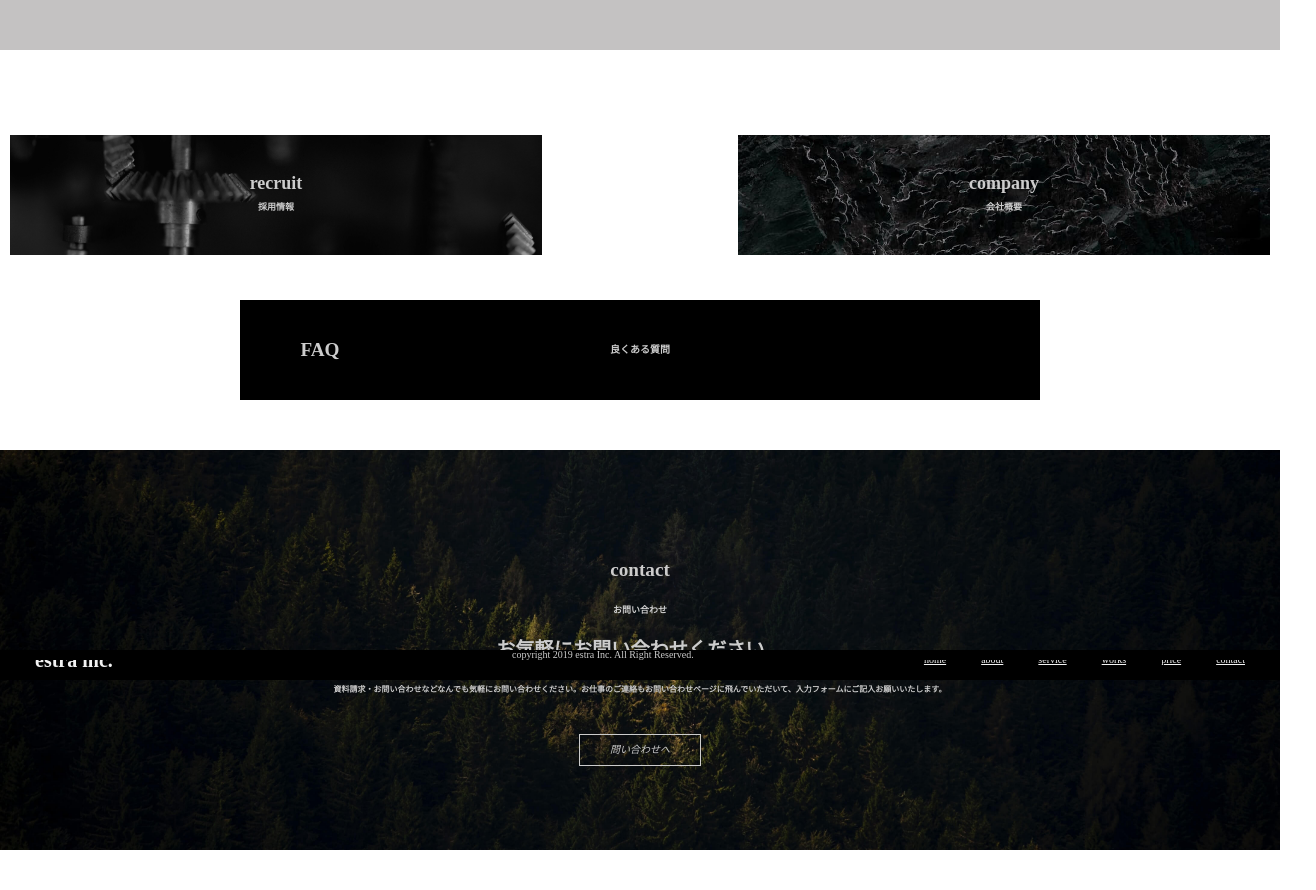
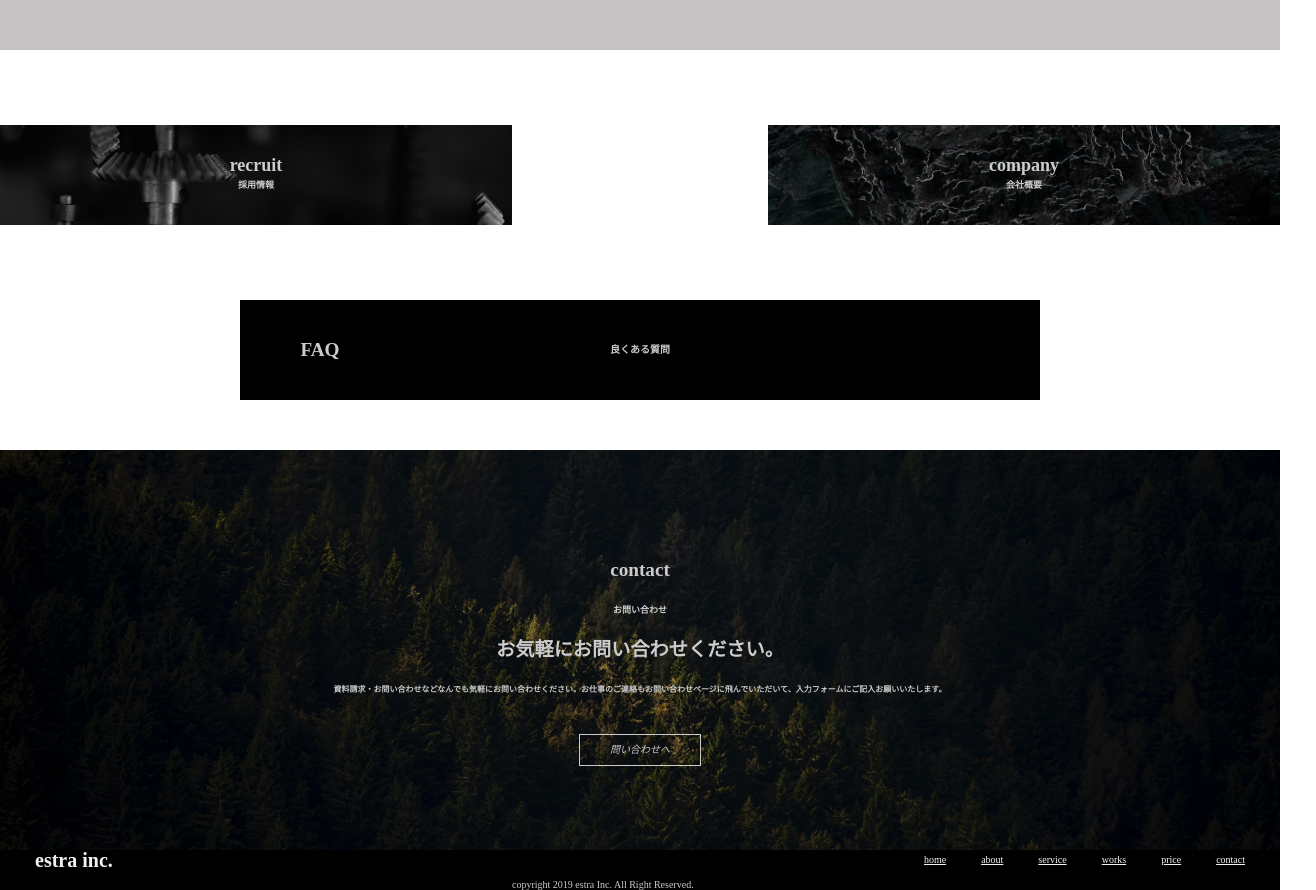
Before and after one commit to Keiko-lab/coachtech, a plain HTML site: page index.html in a window 1280 px wide. Shown: the part 1580-2470 px from the top of the page, 1316 px wide, since content can reach past the window. Before the commit the page ends 2430 px from the top, so only its background shows below. Drawn offline with Linux system fonts and the light colour scheme.

Commit message:
forth-commit

```diff
--- a/CSS/style.css
+++ b/CSS/style.css
@@ -173,7 +173,7 @@ input, select {
 
 .news-button {
   position: absolute;
-  left: 90%;
+  right: 0%;
   height: 50px;
   width: 100px;
   background: black;
@@ -413,8 +413,6 @@ input, select {
   width: 40%;
   top: 10%;
   right: 0%;
-  padding:10px;
-  margin: 10px;
   background: url(../img/company.jpg) no-repeat;
   background-size: cover;
   background-position: center;
@@ -426,8 +424,6 @@ input, select {
   width: 40%;
   top: 10%;
   left: 0%;
-  padding:10px;
-  margin: 10px;
   background: url(../img/recruit.jpg) no-repeat;
   background-size: cover;
   background-position: center;
@@ -595,6 +591,7 @@ input, select {
 /* 10_footer */
 .footer {
   position: relative;
+  top: 200px;
   width: 100%;
   height: 30px;
   bottom: 0;
@@ -638,6 +635,7 @@ input, select {
 
 .footer-copyright{
   position: relative;
+  top: 230px;
   width: 100%;
   height: 10px;
   bottom: 0;
```
Also changed, not shown: index.html (+2 -1 lines).
